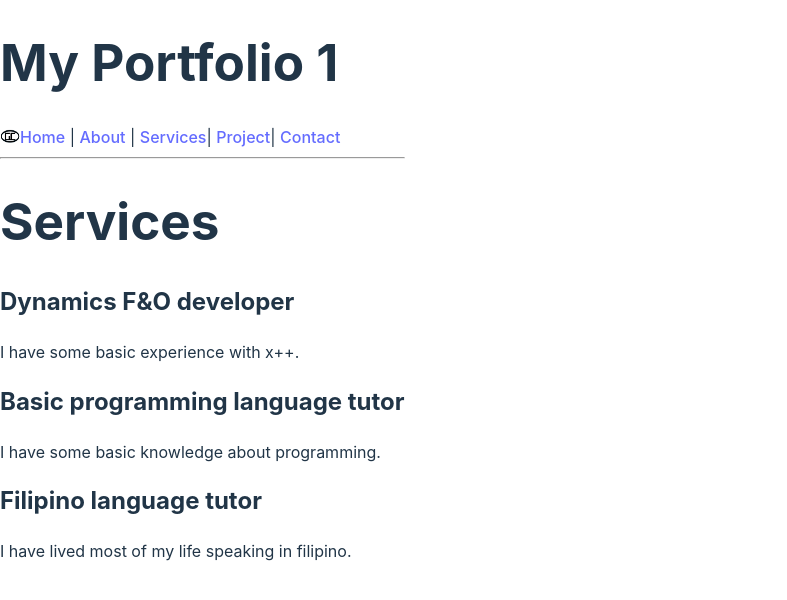
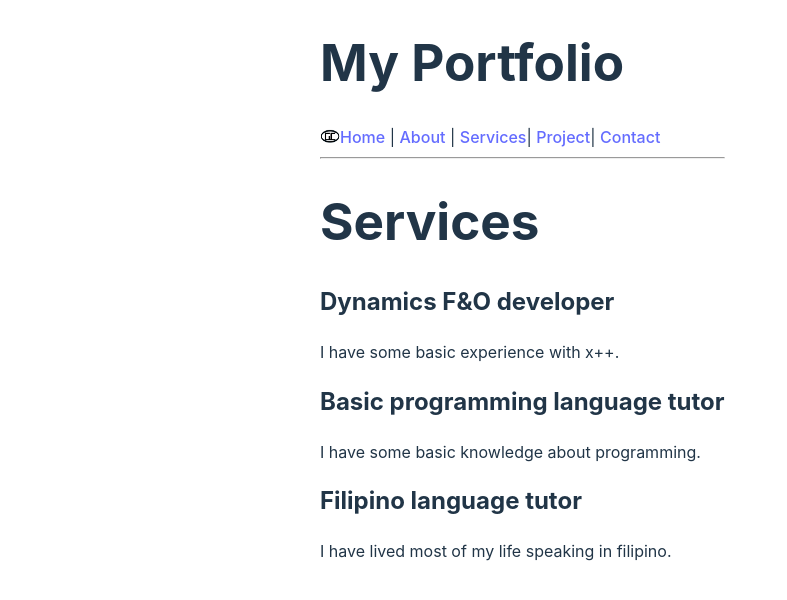
Before and after one commit to georgeCentennial/webAppPortfolio, a React (Vite) app in the folder client/: page /service in a window 1280 px wide. Shown: the top 600 px of the page, without its empty margins (0-787 px from the left). Built offline with nearby package versions, Linux system fonts and the light colour scheme.

Commit message:
Modified css and comments

```diff
--- a/client/MainRouter.jsx
+++ b/client/MainRouter.jsx
@@ -12,7 +12,8 @@ import Contact from './src/contact';
 import Education from './src/education';
 import Project from './src/project';
 import Service from './src/service';
-import Layout from './components/Layout'
+import Layout from './components/Layout';
+import './src/index.css'
 
 const MainRouter = () => {
     return (    <div>
--- a/client/components/Layout.jsx
+++ b/client/components/Layout.jsx
@@ -11,10 +11,9 @@ import CustomLogo from '../src/customLogo';
 export default function Layout(){
     return (
         <>
-            <h1>My Portfolio 1</h1>
+            <h1>My Portfolio</h1>
             <nav>
                 <CustomLogo />
-                {/* <Link to="/">Home</Link> | <Link to="/about">About</Link> | <Link to="/education">Education</Link>| <Link to="/project">Project</Link>| <Link to="/contact">Contact</Link> */}
                 <Link to="/">Home</Link> | <Link to="/about">About</Link> | <Link to="/service">Services</Link>| <Link to="/project">Project</Link>| <Link to="/contact">Contact</Link>
 
             </nav>
--- a/client/index.html
+++ b/client/index.html
@@ -1,5 +1,5 @@
 <!--
- File name: service.jsx
+ File name: indext.html
  Student name: George Jose J. Cayabyab
  Student ID: 301481867
  Date: Jan 28, 2025
--- a/client/src/index.css
+++ b/client/src/index.css
@@ -17,6 +17,8 @@
   text-rendering: optimizeLegibility;
   -webkit-font-smoothing: antialiased;
   -moz-osx-font-smoothing: grayscale;
+  margin: auto;
+  width: 50%;
 }
 
 a {
```
